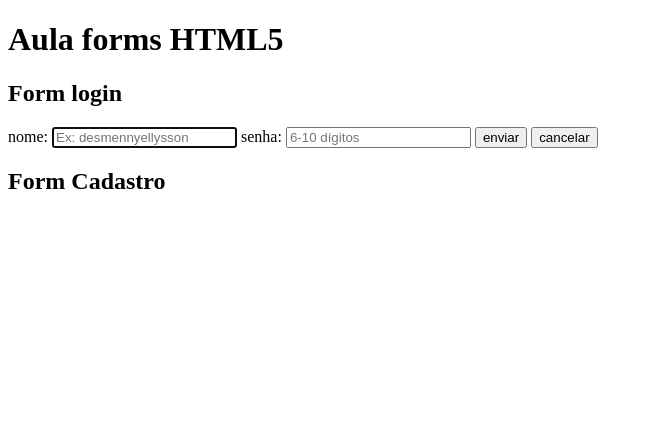
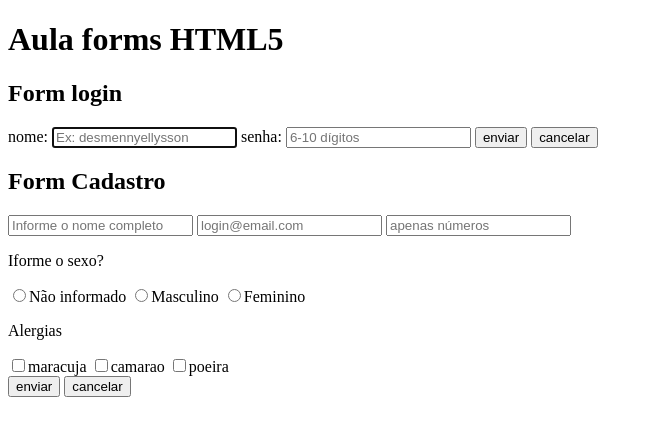
Before and after one commit to jademirf/unit_aula_forms, a plain HTML site: page index.html in a window 1280 px wide. Shown: the whole page, without its empty margins (0-653 px from the left). Drawn offline with Linux system fonts and the light colour scheme.

Commit message:
add inputs no form cadastro

```diff
--- a/index.html
+++ b/index.html
@@ -38,6 +38,26 @@
       <header>
         <h2>Form Cadastro</h2>
       </header>
+      <form action="#" method="get">
+        <input type="hidden" name="matriculaUsuario" value="123456">
+        <input type="text" name="fullName" placeholder="Informe o nome completo" required>
+        <input type="email" placeholder="login@email.com" name="email" required>
+        <input type="number" placeholder="apenas números" name="phoneNumber">
+        <div>
+          <p>Iforme o sexo?</p>
+          <input type="radio" name="opSexual" id="nao" value="n"><label for="nao">Não informado</label>
+          <input type="radio" name="opSexual" id="mas" value="m"><label for="mas">Masculino</label>
+          <input type="radio" name="opSexual" id="fem" value="f"><label for="fem">Feminino</label>
+        </div>
+        <div>
+          <p>Alergias</p>
+          <input type="checkbox" name="opAlergias" id="maracuja" value="maracuja"><label for="maracuja">maracuja</label>
+          <input type="checkbox" name="opAlergias" id="camarao" value="camarao"><label for="camarao">camarao</label>
+          <input type="checkbox" name="opAlergias" id="poeira" value="poeira"><label for="poeira">poeira</label>
+        </div>
+        <input type="submit" value="enviar">
+        <input type="reset" value="cancelar">
+      </form>
     </section>
   </main>
 </body>
```
